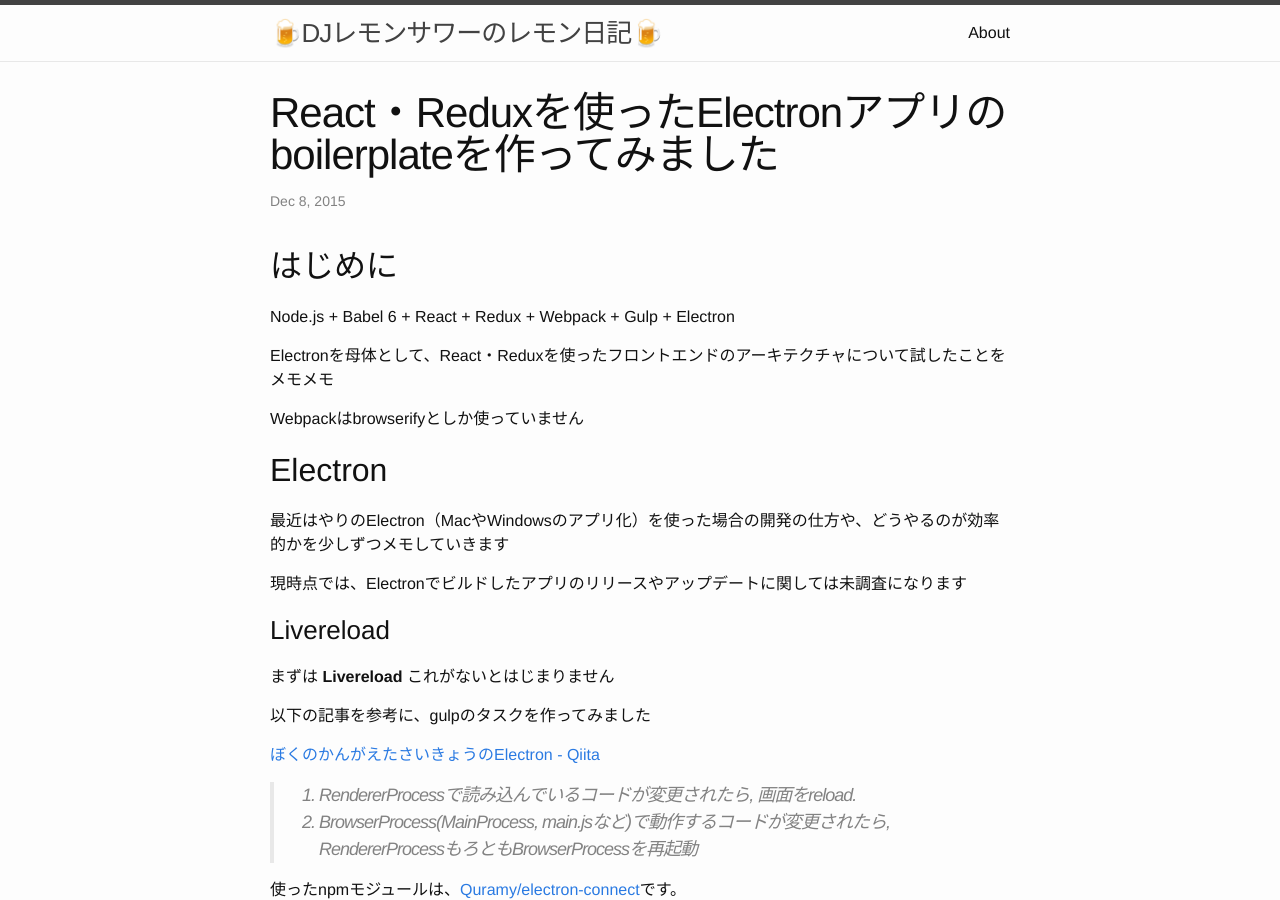
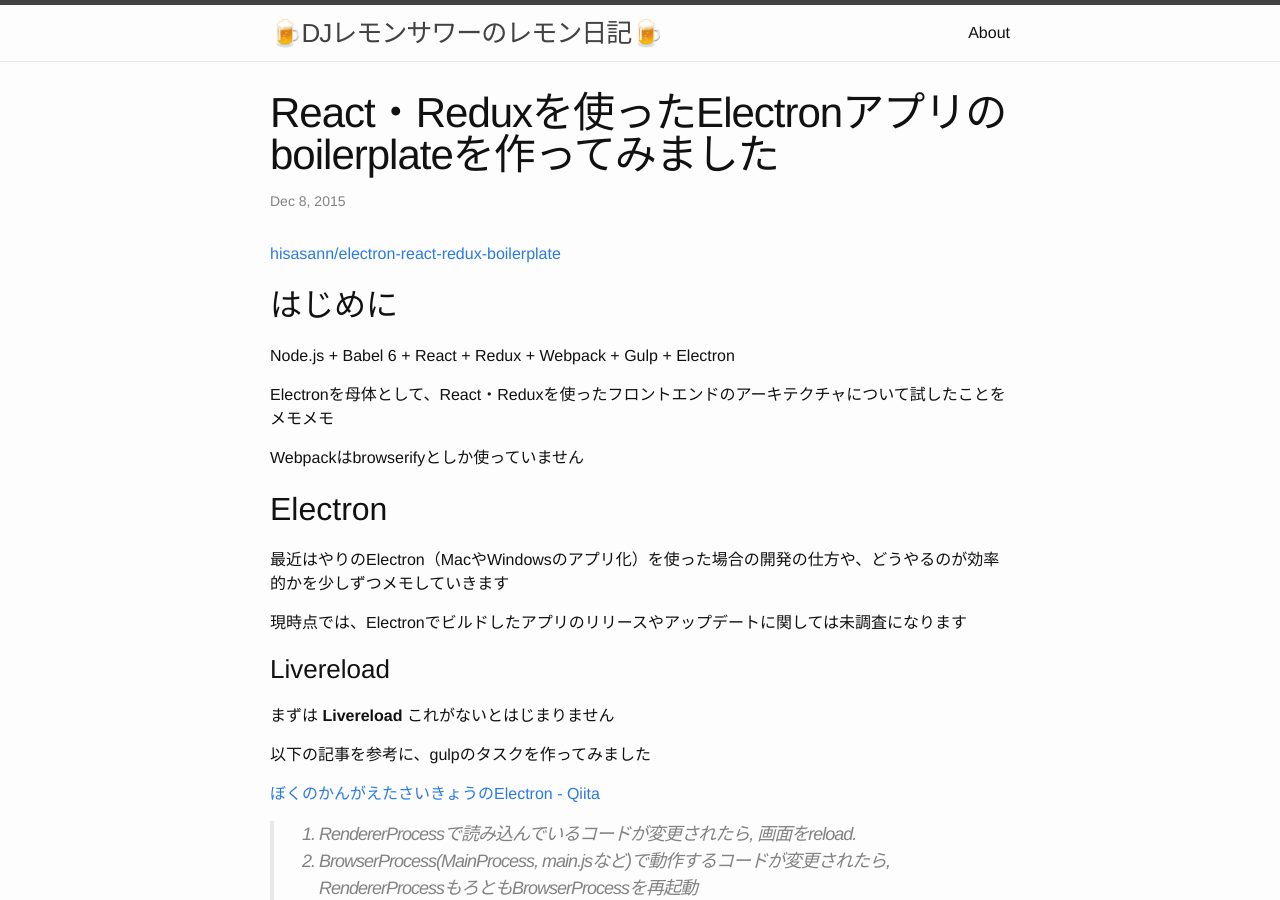
Before and after one commit to hisasann/hisasann.github.io, a Jekyll site: the page built from _posts/2015-12-07-electron-react-redux-boilerplate.markdown, in a window 1280 px wide and 900 px high. Built offline with Jekyll 4.4.1, drawn with Linux system fonts in a browser that asks for light colours; Markdown is read by kramdown in place of the engine named in the settings; comment, search, counter and statistics services are not loaded; some of the changed text lies outside the part shown.

Commit message:
Add github link

```diff
--- a/_posts/2015-12-07-electron-react-redux-boilerplate.markdown
+++ b/_posts/2015-12-07-electron-react-redux-boilerplate.markdown
@@ -4,6 +4,8 @@ title:  "React・Reduxを使ったElectronアプリのboilerplateを作ってみ
 date:   2015-12-07 15:45:16
 categories: node.js babel6 es6 react redux webpack gulp electron
 ---
+
+[hisasann/electron-react-redux-boilerplate](https://github.com/hisasann/electron-react-redux-boilerplate)
 
 ## はじめに
 
@@ -616,3 +618,5 @@ Wordpress.comがReact/Reduxを使って全面アップデートしたOSSプロ
 [Automattic/wp-calypso](https://github.com/Automattic/wp-calypso)
 
 ( ・∀・)ｲｲ!!
+
+[hisasann/electron-react-redux-boilerplate](https://github.com/hisasann/electron-react-redux-boilerplate)
```
